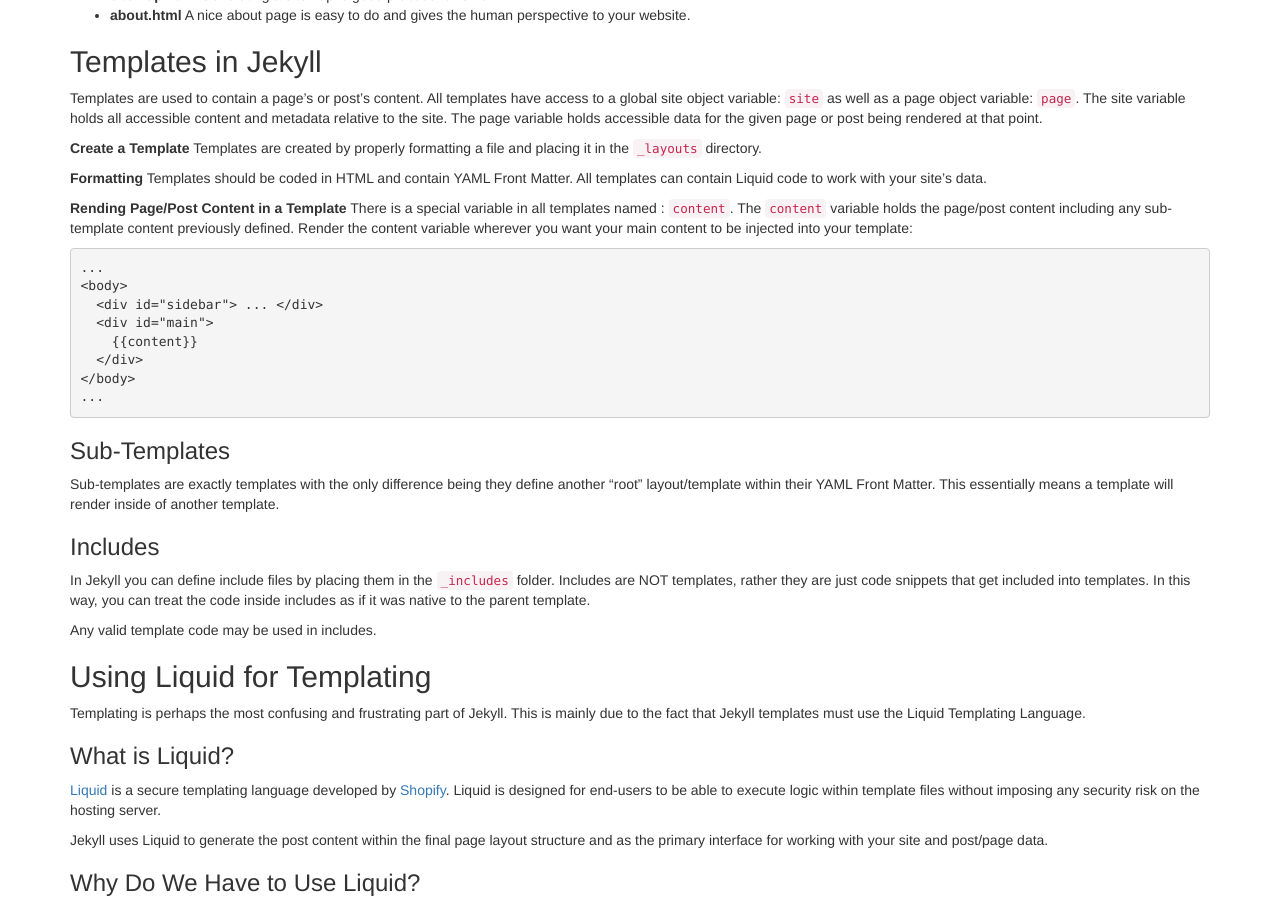
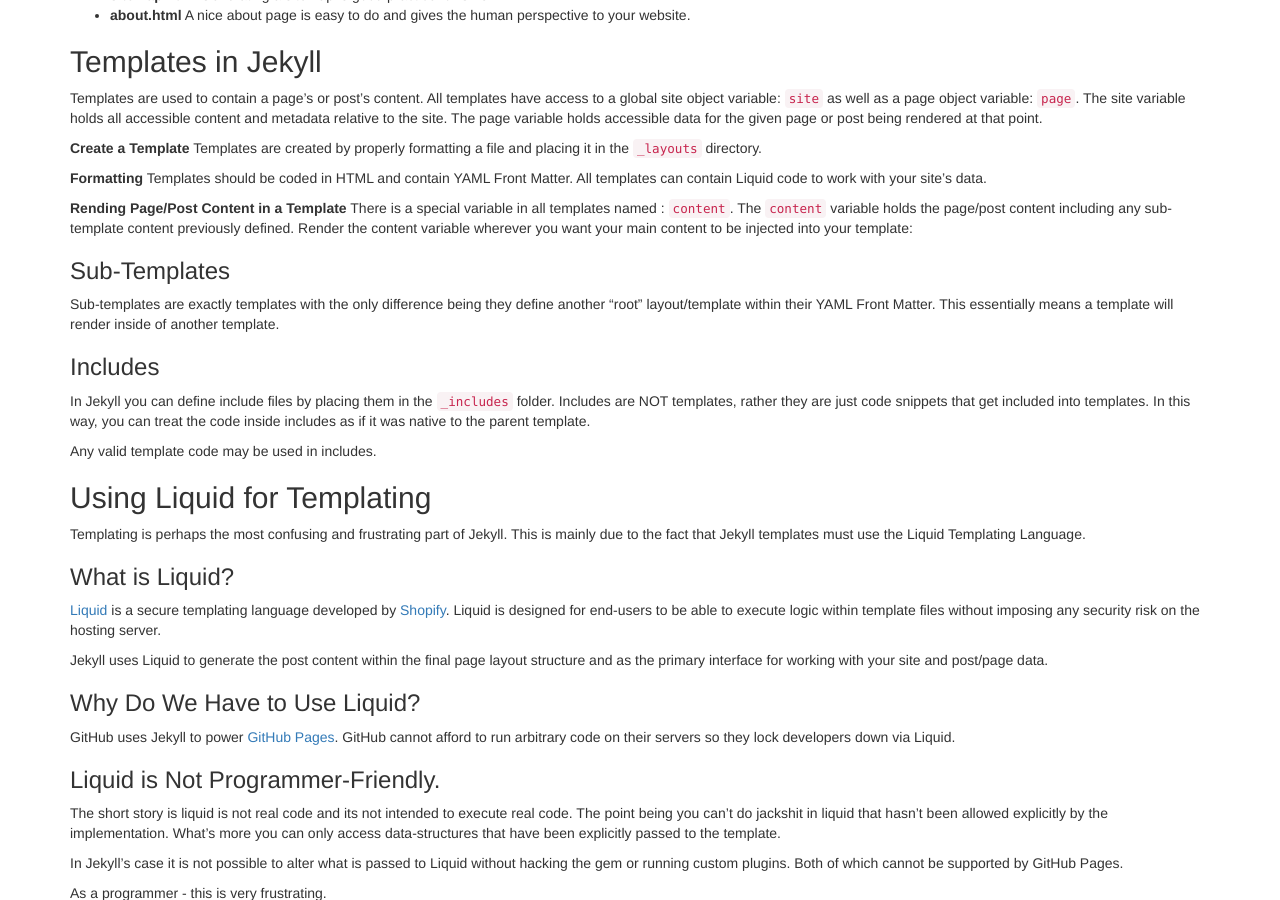
Before and after one commit to GetInsured/getinsured.github.io, a Jekyll site: the page built from dev/_posts/2014-12-02-jekyll-introduction.md, in a window 1280 px wide and 900 px high, scrolled down 3089 px. Built offline with Jekyll 4.4.1, drawn with Linux system fonts in a browser that asks for light colours; nearby versions of some CDN libraries; library files that are not in the unit come from our copies.

Commit message:
symlink failure part 2 fix

```diff
--- a/dev/_posts/2014-12-02-jekyll-introduction.md
+++ b/dev/_posts/2014-12-02-jekyll-introduction.md
@@ -241,7 +241,6 @@ Render the content variable wherever you want your main content to be injected i
   </div>
 </body>
 ...{% endcapture %}
-{% include JB/liquid_raw %}
 
 ### Sub-Templates
 
```
